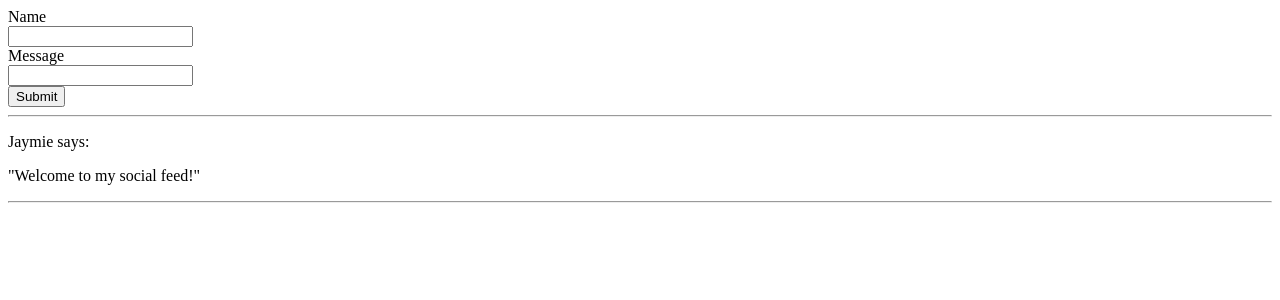
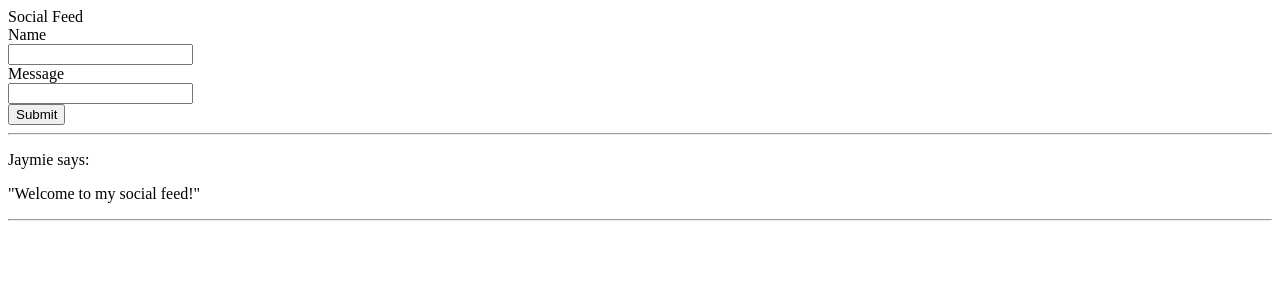
Before and after one commit to jaymieb828/SocialFeed_Framework, a React (Create React App) app in the folder socialfeed/: page / in a window 1280 px wide. Shown: the top 300 px of the page. Built offline with nearby package versions, Linux system fonts and the light colour scheme.

Commit message:
Added newpost function to app.js

```diff
--- a/socialfeed/package.json
+++ b/socialfeed/package.json
@@ -6,7 +6,9 @@
     "@testing-library/jest-dom": "^5.16.4",
     "@testing-library/react": "^13.3.0",
     "@testing-library/user-event": "^13.5.0",
+    "bootstrap": "^5.2.0",
     "react": "^18.2.0",
+    "react-bootstrap": "^2.4.0",
     "react-dom": "^18.2.0",
     "react-scripts": "5.0.1",
     "web-vitals": "^2.1.4"
--- a/socialfeed/src/App.js
+++ b/socialfeed/src/App.js
@@ -1,21 +1,30 @@
 import React, { useState } from 'react';
 import DisplayPosts from './Components/DisplayPost';
 import CreatePost from './Components/CreatePost';
+import NavBar from './Components/NavBar';
+import "./Components/DisplayPost";
+import "./Components/CreatePost";
 
 
 function App() {
   const [posts, setPosts] = useState([
     { name: 'Jaymie', message: "Welcome to my social feed!" },
   ]);
-  return(
-    <div>
-      <CreatePost createPost={posts}/>
-      <DisplayPosts displayPosts={posts}/>
+  function addNewPost(post) {
+    let tempPost = [...posts, post];
+    setPosts(tempPost);
+  }
 
+
+return (
+  <div className='container-fluid'>
+  <NavBar className='navbar'/>
+  <div className='borders'>
+    <CreatePost addNewPost={addNewPost}/>
+    <DisplayPosts displayPosts={posts}/>
     </div>
+  </div>
   );
-
 }
-console.log(App)
 
 export default App;
--- a/socialfeed/src/Components/CreatePost.jsx
+++ b/socialfeed/src/Components/CreatePost.jsx
@@ -4,6 +4,7 @@ import React, { useState } from 'react';
 const CreatePost = (props) => {
     const [message, setMessage] = useState('');
     const [name, setName] = useState('');
+
 
     function handleSubmit(event) {
       event.preventDefault();
--- a/socialfeed/src/Components/NavBar.jsx
+++ b/socialfeed/src/Components/NavBar.jsx
@@ -0,0 +1,14 @@
+import React from "react";
+import "../App";
+import { Navbar } from "react-bootstrap";
+
+
+const NavBar = () => {
+  return (
+    <Navbar id="navbar" >
+      <Navbar.Brand  id="navbarBrand">Social Feed</Navbar.Brand>
+    </Navbar>
+  );
+};
+
+export default NavBar;
```
Also changed, not shown: 1 other file (tests, documents, lock files or other folders).
